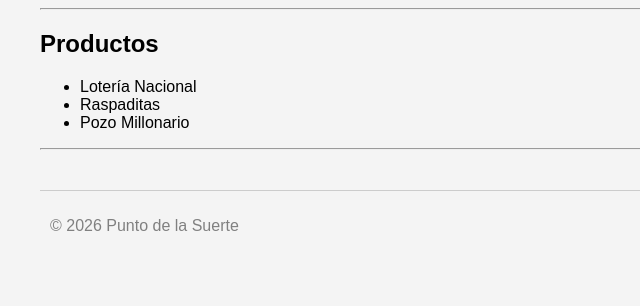
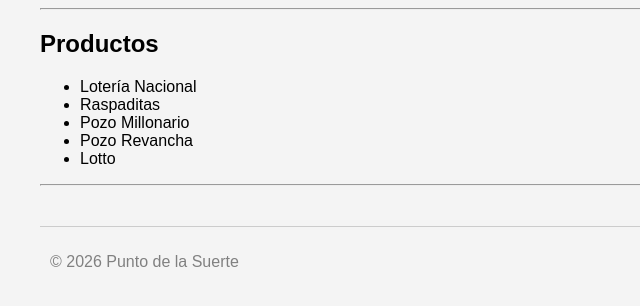
Before and after one commit to KaryLOKIS/DESARROLLO-DE-APLICACIONES-WEB, a Flask app: page /productos in a window 1280 px wide. Shown: the part 156-462 px from the top of the page, without its empty margins (0-640 px from the left). Run offline with Flask 3, Linux system fonts and the light colour scheme.

Commit message:
Actualizaciones

```diff
--- a/proyecto_punto_suerte/templates/productos.html
+++ b/proyecto_punto_suerte/templates/productos.html
@@ -8,6 +8,8 @@
     <li>Lotería Nacional</li>
     <li>Raspaditas</li>
     <li>Pozo Millonario</li>
+    <li>Pozo Revancha</li>
+    <li>Lotto</li>
 </ul>
 
 {% endblock %}
```
